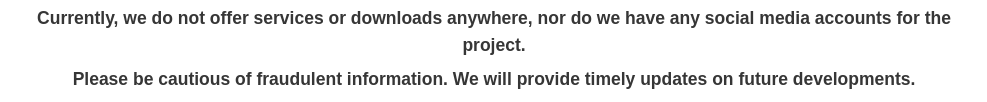
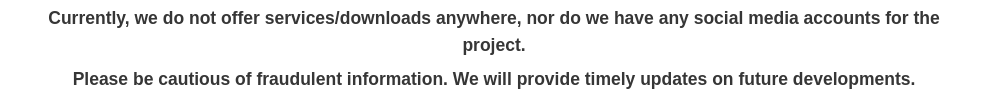
Before and after one commit to wowrakibul/omnihuman-lab.github.io, a plain HTML site: page index.html in a window 1280 px wide. Shown: the part 652-754 px from the top of the page, without its empty margins (146-1133 px from the left). Drawn offline with Linux system fonts and the light colour scheme; a web font is replaced by a local one.

Commit message:
Update index.html

```diff
--- a/index.html
+++ b/index.html
@@ -70,7 +70,7 @@
         <a target="_blank" href="https://omnihuman-lab.github.io"><button>Page</button></a>
       </div>
       <small><span><b>TL;DR</b>: We propose an end-to-end multimodality-conditioned human video generation framework named OmniHuman, which can generate human videos based on a single human image and motion signals (e.g., audio only, video only, or a combination of audio and video). In OmniHuman, we introduce a multimodality motion conditioning mixed training strategy, allowing the model to benefit from data scaling up of mixed conditioning. This overcomes the issue that previous end-to-end approaches faced due to the scarcity of high-quality data. OmniHuman significantly outperforms existing methods, generating extremely realistic human videos based on weak signal inputs, especially audio. It supports image inputs of any aspect ratio, whether they are portraits, half-body, or full-body images, delivering more lifelike and high-quality results across various scenarios.</span></small>
-      <small><span><b>Currently, we do not offer services or downloads anywhere, nor do we have any social media accounts for the project.</b></span></small>
+      <small><span><b>Currently, we do not offer services/downloads anywhere, nor do we have any social media accounts for the project.</b></span></small>
       <small><span><b>Please be cautious of fraudulent information. We will provide timely updates on future developments.</b></span></small>
       <div class='responsive-image-container'>
         <img src='image/overall.png' alt='' />
```
